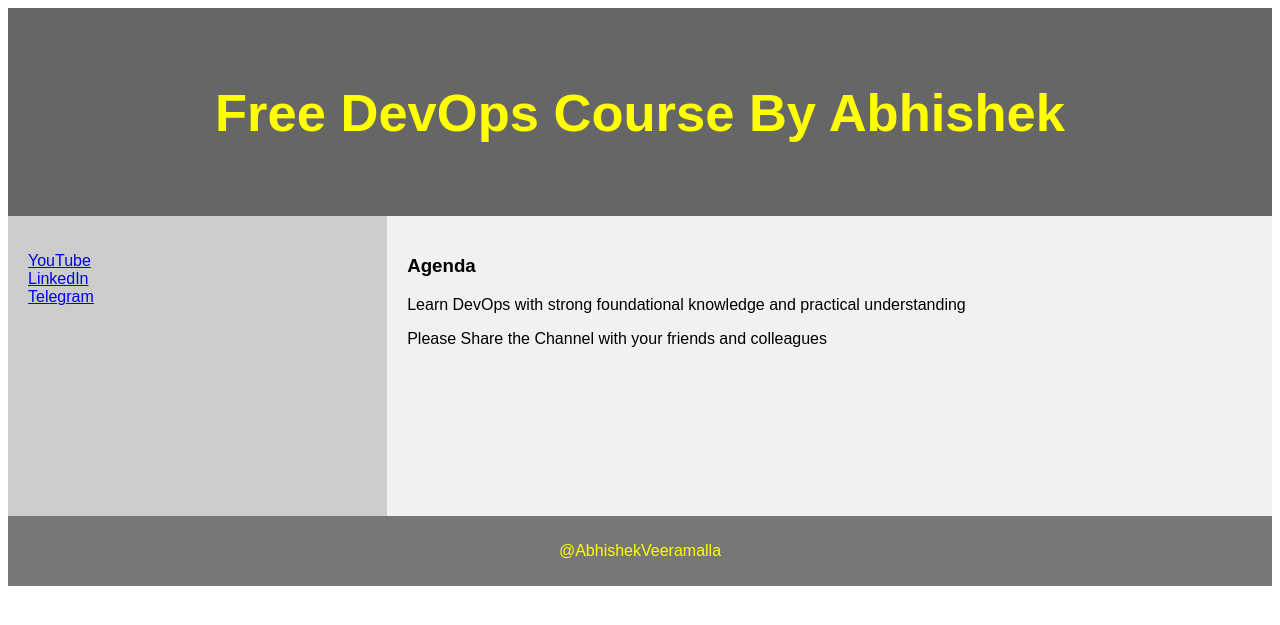
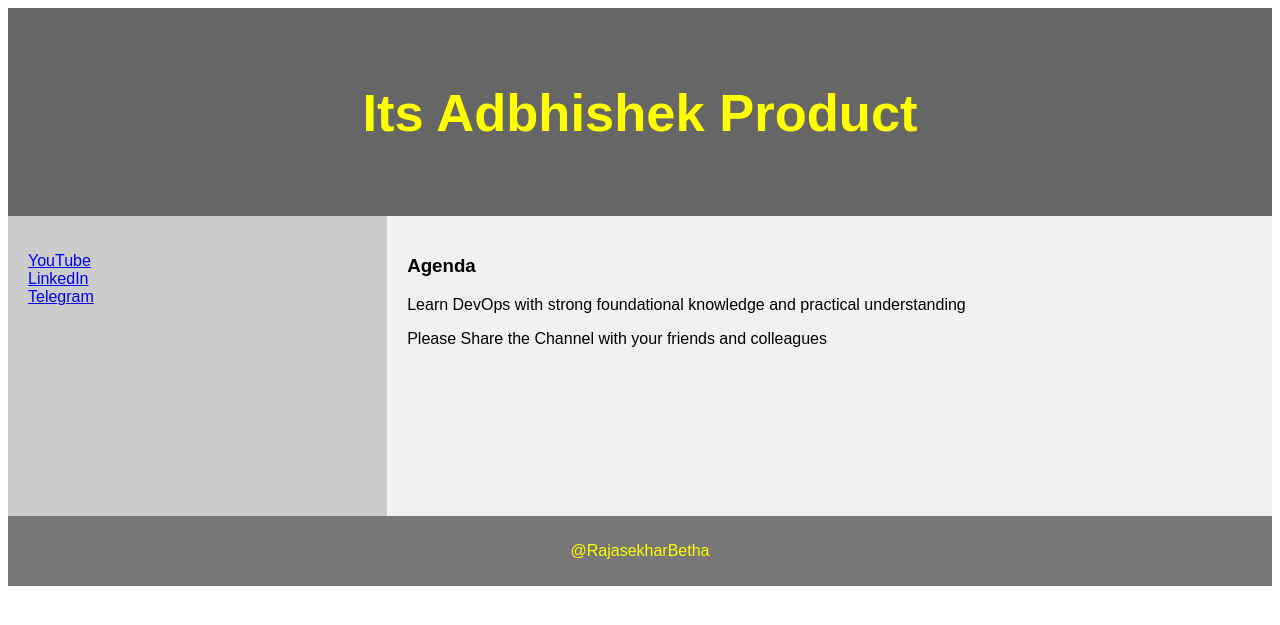
Before and after one commit to iamrajasekhar/django-app-docker, a Django app: page /demo/ in a window 1280 px wide. Shown: the top 625 px of the page. Run offline with Django 4.2, Linux system fonts and the light colour scheme.

Commit message:
Added multi-stage dockerfile and modified a few

```diff
--- a/devops/demo/templates/demo_site.html
+++ b/devops/demo/templates/demo_site.html
@@ -73,14 +73,14 @@ footer {
 
 
 <header>
-  <h2>Free DevOps Course By Abhishek</h2>
+  <h2>Its Adbhishek Product</h2>
 </header>
 
 <section>
   <nav>
     <ul>
       <li><a href="www.youtube.com/@AbhishekVeeramalla">YouTube</a></li>
-      <li><a href="www.linkedin.com/in/abhishek-veeramalla-77b33996/">LinkedIn</a></li>
+      <li><a href="www.linkedin.com/in/rajasekhar-betha">LinkedIn</a></li>
       <li><a href="https://telegram.me/abhishekveeramalla">Telegram</a></li>
     </ul>
   </nav>
@@ -93,7 +93,7 @@ footer {
 </section>
 
 <footer>
-  <p>@AbhishekVeeramalla</p>
+  <p>@RajasekharBetha</p>
 </footer>
 
 </body>
```
Also changed, not shown: 2 other files.
